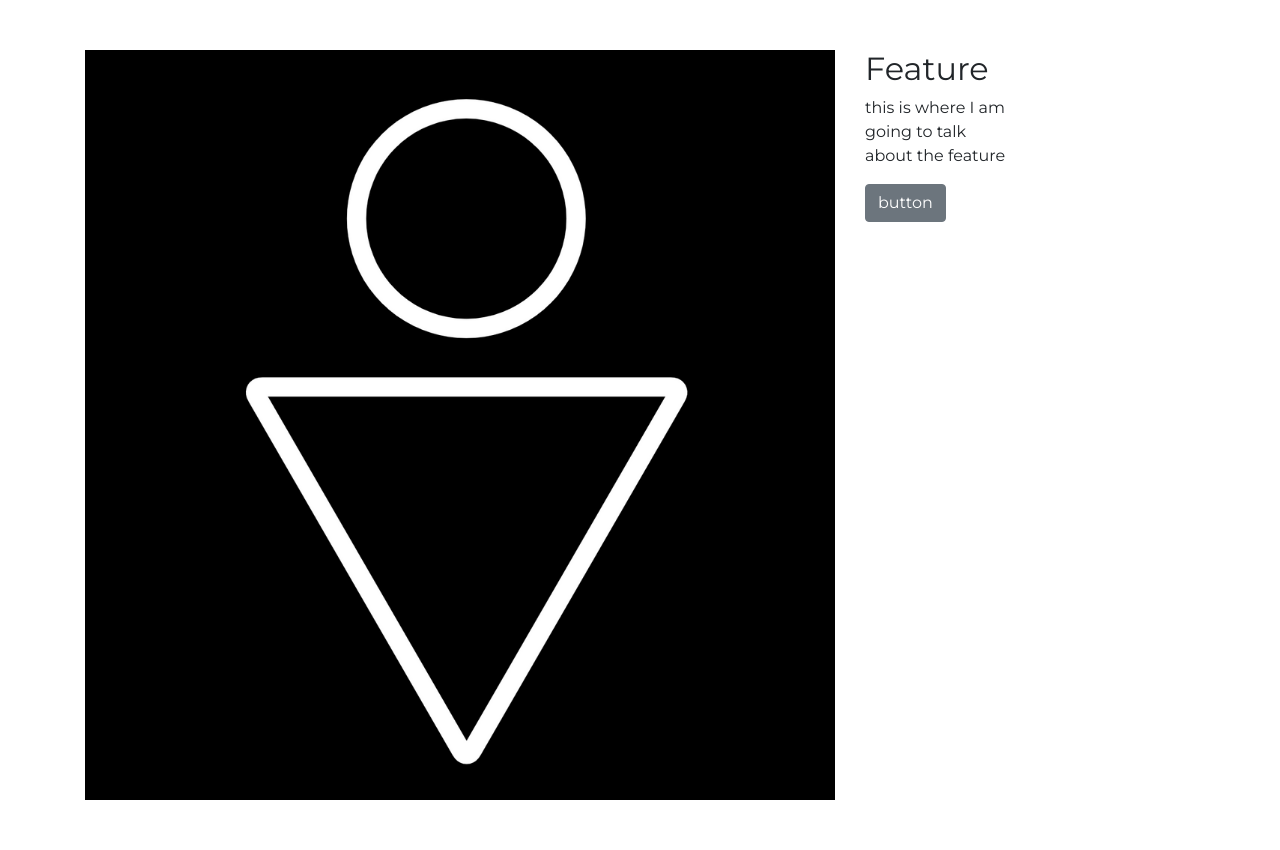
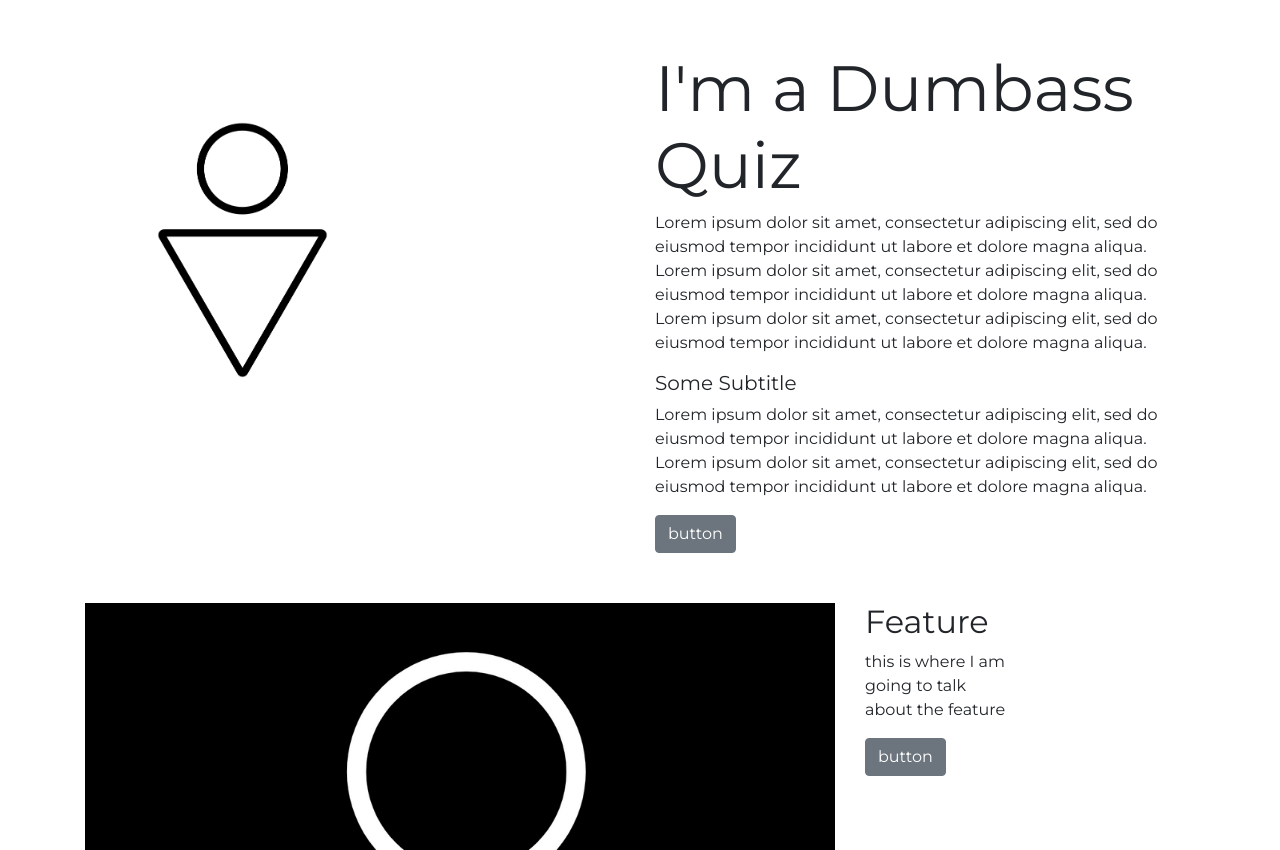
Before and after one commit to igot2bfreee/hubbygoat, a website: page index.html in a window 1280 px wide. Shown: the part 1658-2508 px from the top of the page. Drawn offline with nearby package versions, Linux system fonts and the light colour scheme.

Commit message:
littile more section work

```diff
--- a/css/styles.css
+++ b/css/styles.css
@@ -42,3 +42,8 @@ h1 {
 #msgFeatureBlock img {
     background-color: black;
 }
+
+#calendarQuizTempImg {
+    max-height: 400px;
+
+}
--- a/index.html
+++ b/index.html
@@ -56,6 +56,19 @@
       </div>
     </div>
 
+    <div class="row row-content" id="calendarQuiz">
+      <div class="col">
+        <img id="calendarQuizTempImg" src="img/logoblack.png" />
+      </div>
+      <div class="col">
+        <h1>I'm a Dumbass Quiz</h1>
+        <p>Lorem ipsum dolor sit amet, consectetur adipiscing elit, sed do eiusmod tempor incididunt ut labore et dolore magna aliqua. Lorem ipsum dolor sit amet, consectetur adipiscing elit, sed do eiusmod tempor incididunt ut labore et dolore magna aliqua. Lorem ipsum dolor sit amet, consectetur adipiscing elit, sed do eiusmod tempor incididunt ut labore et dolore magna aliqua.</p>
+        <h5>Some Subtitle</h5>
+        <p>Lorem ipsum dolor sit amet, consectetur adipiscing elit, sed do eiusmod tempor incididunt ut labore et dolore magna aliqua. Lorem ipsum dolor sit amet, consectetur adipiscing elit, sed do eiusmod tempor incididunt ut labore et dolore magna aliqua.</p>
+        <button class="btn btn-secondary">button</button>
+      </div>
+    </div>
+
     <div class="row row-content" id="msgFeatureBlock">
       <div class="media">
         <div class="col-sm-6">
```
Lines whose indentation alone changed are shown as unchanged.
